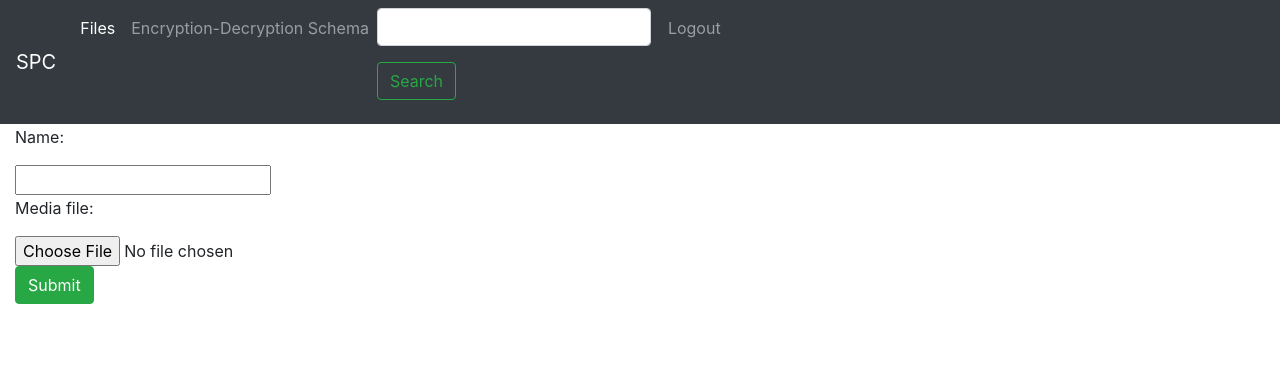
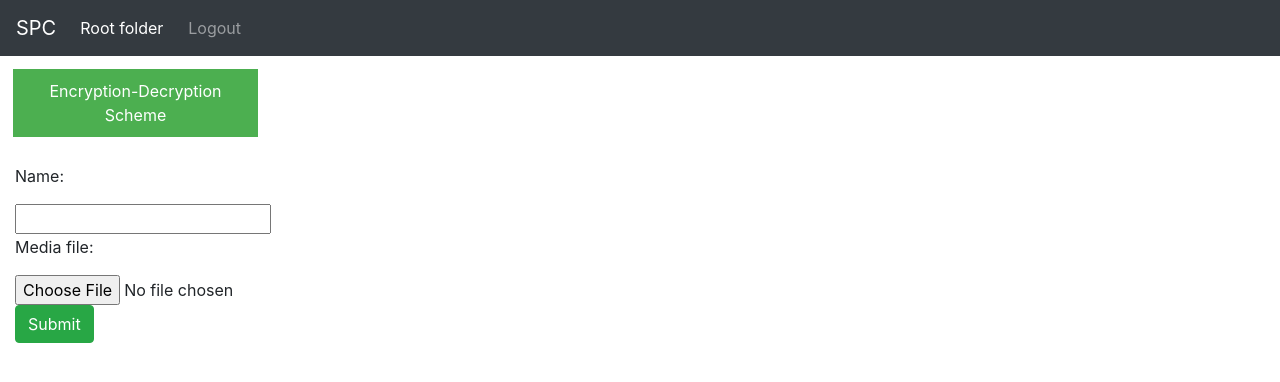
Before and after one commit to sailendrabathi/spc, a Django app: page /webclient/file/1/add/ in a window 1280 px wide. Shown: the top 382 px of the page. Run offline with Django 3.2, Linux system fonts and the light colour scheme; the visitor is signed in with stand-in values (Sample User, id 1); some libraries are stand-ins or nearby versions.

Commit message:
Templates updated.

```diff
--- a/webclient/templates/webclient/folder_form.html
+++ b/webclient/templates/webclient/folder_form.html
@@ -15,28 +15,85 @@
     <ul class="navbar-nav mr-auto mt-2 mt-lg-0">
       <li class="nav-item active">
         <a class="nav-link" href="{% url 'webclient:index' %}">
-            Files  <span class="sr-only">(current)</span></a>
+            Root folder  <span class="sr-only">(current)</span></a>
       </li>
-      <li class="nav-item">
+      <!-- <li class="nav-item">
         <a class="nav-link" href="#">Encryption-Decryption Schema</a>
-      </li>
-        <form class="navbar-form navbar-right" role="search" method="get" action="#">
+      </li> -->
+        <!-- <form class="navbar-form navbar-right" role="search" method="get" action="#">
         <div class="form-group">
       <input class="form-control" type="text" name="q" value="">
 
         </div>
 <button class="btn btn-outline-success my-2 my-sm-0" type="submit">Search</button>
 
-    </form>
+    </form> -->
+
         <li class="nav-item">
-        <a class="nav-link" href="#">
+        <a class="nav-link" href="{% url 'webclient:logout_user' %}">
             <span class="glyphicon glyphicon-off" aria-hidden="true"></span>&nbsp; Logout</a>
       </li>
     </ul>
 
   </div>
 </nav>
+<style>
+/* Dropdown Button */
+.dropbtn {
+    background-color: #4CAF50;
+    margin-top: 5%;
+    margin-left: 5%;
+    margin-bottom: 10%;
+    color: white;
+    padding: 10px;
+    font-size: 16px;
+    border: none;
+}
 
+/* The container <div> - needed to position the dropdown content */
+.dropdown {
+    position: relative;
+    display: inline-block;
+}
+
+/* Dropdown Content (Hidden by Default) */
+.dropdown-content {
+    display: none;
+    position: absolute;
+    background-color: #f1f1f1;
+    margin-top: -10%;
+    margin-left: 5%;
+    min-width: 160px;
+    box-shadow: 0px 8px 16px 0px rgba(0,0,0,0.2);
+    z-index: 1;
+}
+
+/* Links inside the dropdown */
+.dropdown-content a {
+    color: black;
+    padding: 12px 16px;
+    text-decoration: none;
+    display: block;
+}
+
+/* Change color of dropdown links on hover */
+.dropdown-content a:hover {background-color: #ddd;}
+
+/* Show the dropdown menu on hover */
+.dropdown:hover .dropdown-content {display: block;}
+
+/* Change the background color of the dropdown button when the dropdown content is shown */
+.dropdown:hover .dropbtn {background-color: #3e8e41;}
+</style>
+
+  <div class="dropdown">
+  <button class="dropbtn">Encryption-Decryption Scheme</button>
+  <div class="dropdown-content">
+    <a href="#">Link 1</a>
+    <a href="#">Link 2</a>
+    <a href="#">Link 3</a>
+  </div>
+</div>
 
 
 
--- a/webclient/templates/webclient/registration_form.html
+++ b/webclient/templates/webclient/registration_form.html
@@ -12,7 +12,7 @@
   </button>
   <div class="collapse navbar-collapse" id="navbarTogglerDemo01">
     <a class="navbar-brand" href="#">SPC</a>
-    <ul class="navbar-nav mr-auto mt-2 mt-lg-0">
+<!--     <ul class="navbar-nav mr-auto mt-2 mt-lg-0">
       <li class="nav-item active">
         <a class="nav-link" href="{% url 'webclient:index' %}">
             Files  <span class="sr-only">(current)</span></a>
@@ -32,7 +32,7 @@
         <a class="nav-link" href="#">
             <span class="glyphicon glyphicon-off" aria-hidden="true"></span>&nbsp; Logout</a>
       </li>
-    </ul>
+    </ul> -->
 
   </div>
 </nav>
--- a/webclient/urls.py
+++ b/webclient/urls.py
@@ -5,7 +5,7 @@ app_name = 'webclient'
 
 urlpatterns= [
     url(r'^$', views.login_user, name="index1"),
-    url(r'^index$', views.index, name="index"),
+    url(r'^index/$', views.index, name="index"),
     url(r'^register/$', views.UserFormView.as_view(), name="register"),
     url(r'^login_user/$', views.login_user, name='login_user'),
     url(r'^(?P<folder_id>[0-9]+)/$', views.detail, name="detail"),
```
Also changed, not shown: webclient/templates/webclient/detail.html (+25 -12 lines), webclient/templates/webclient/index.html (+41 -7 lines), webclient/templates/webclient/login.html (+29 -8 lines).
